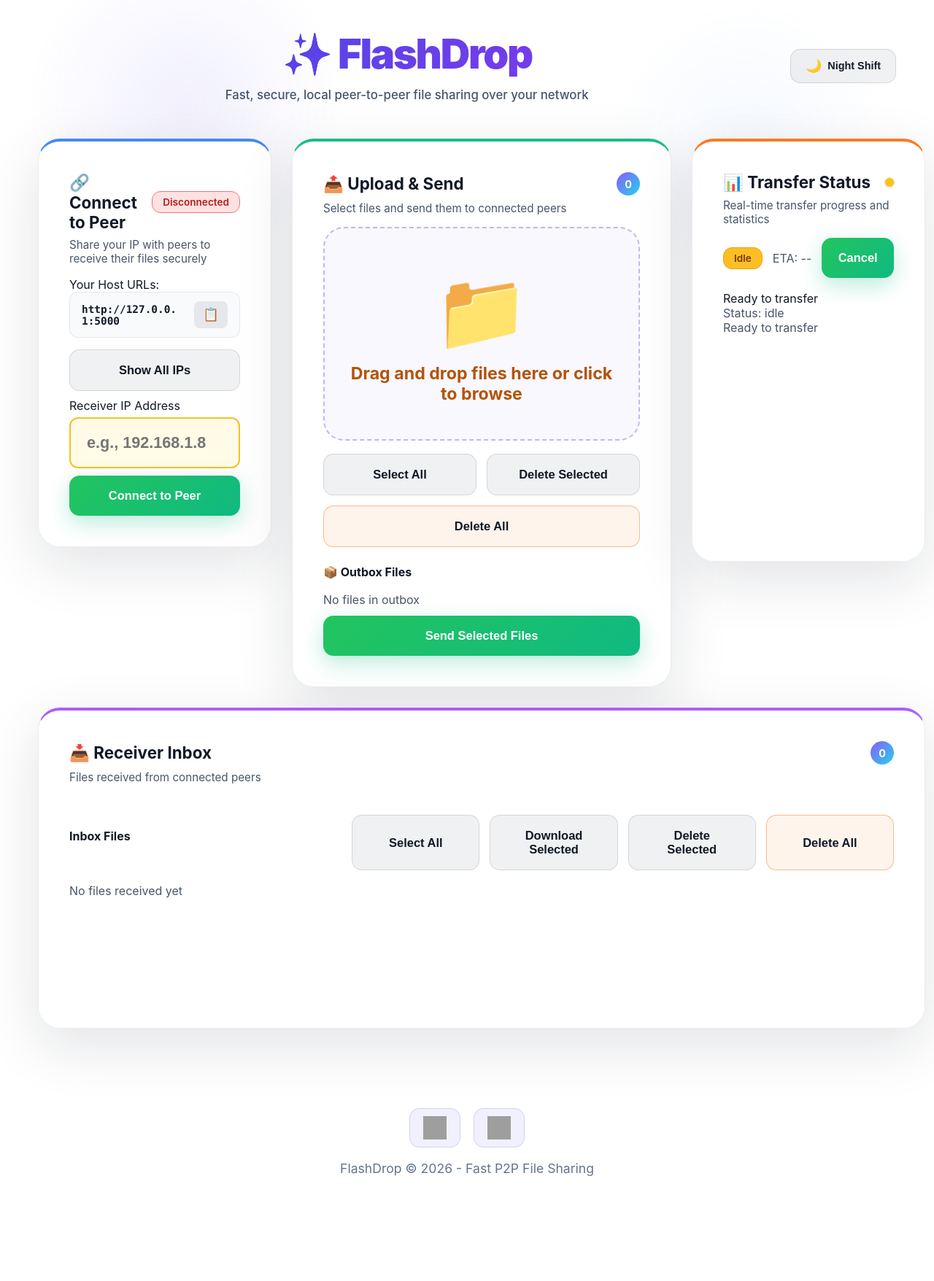
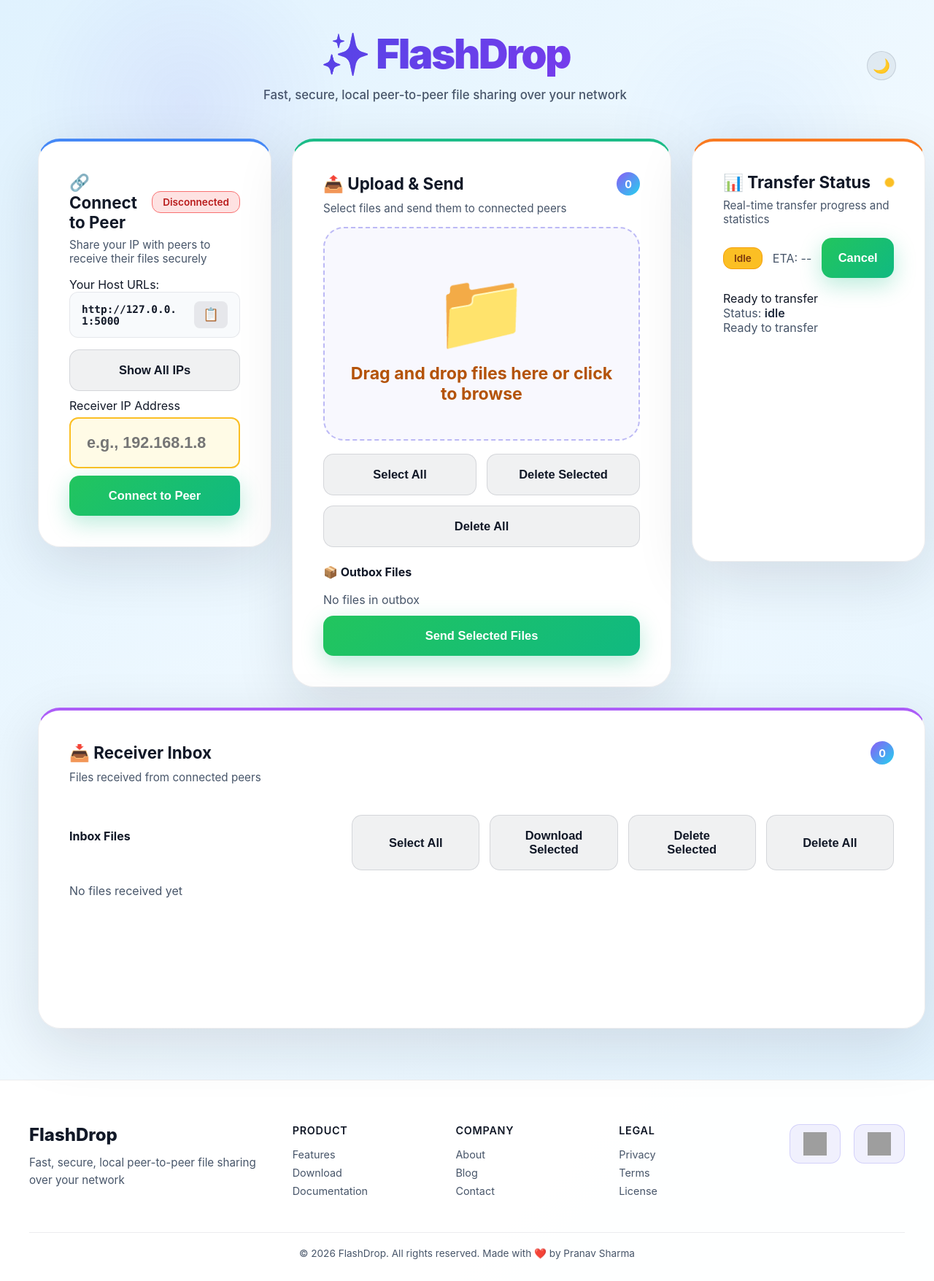
Before and after one commit to PranavSharma1008/FlashDrop, a Flask app: page / in a window 1280 px wide. Shown: the whole page at 73% size. Before the commit the page ends 1612 px from the top, so only its background shows below. Run offline with Flask 3, Linux system fonts and the light colour scheme; data that the repository does not hold is empty; some libraries are stand-ins or nearby versions; grey boxes are pictures that could not be loaded.

Commit message:
Add dark mode

```diff
--- a/static/app.js
+++ b/static/app.js
@@ -131,6 +131,9 @@ function showTransferProgress() {
   if (progressBar) progressBar.classList.remove("hidden");
   const progressText = byId("progressPercent");
   if (progressText) progressText.classList.remove("hidden");
+  // Hide movable circle when showing progress
+  const movableCircle = byId("movableCircle");
+  if (movableCircle) movableCircle.classList.add("hidden");
 }
 
 function hideTransferProgress() {
@@ -138,6 +141,16 @@ function hideTransferProgress() {
   if (progressBar) progressBar.classList.add("hidden");
   const progressText = byId("progressPercent");
   if (progressText) progressText.classList.add("hidden");
+}
+
+function showMovableCircle() {
+  const movableCircle = byId("movableCircle");
+  if (movableCircle) movableCircle.classList.remove("hidden");
+}
+
+function hideMovableCircle() {
+  const movableCircle = byId("movableCircle");
+  if (movableCircle) movableCircle.classList.add("hidden");
 }
 
 function setTransferProgressText(text) {
@@ -587,6 +600,13 @@ async function uploadSelected(files) {
     return;
   }
 
+  // Start circle animation for upload
+  const statusIndicator = document.querySelector(".status-indicator");
+  if (statusIndicator) {
+    statusIndicator.classList.remove("idle");
+    statusIndicator.classList.add("active");
+  }
+
   const fileArray = Array.from(files);
   const pendingItems = fileArray.map((file, index) => ({
     file_id: `pending-${Date.now()}-${index}`,
@@ -612,6 +632,7 @@ async function uploadSelected(files) {
   byId("cancelTransfer").disabled = false;
   showTransferSpinner();
   showTransferProgress();
+  hideMovableCircle(); // Hide movable circle when starting new upload
 
   setStatus(`Uploading ${fileArray.length} file(s)...`);
   Toast.info(`📁 Uploading ${fileArray.length} file(s) to outbox...`);
@@ -644,12 +665,30 @@ async function uploadSelected(files) {
   state.currentOperation = null;
   state.uploadXhr = null;
   hideTransferSpinner();
-  const totalTime = Math.round((Date.now() - state.transferStartTime) / 1000);
-  const minutes = Math.floor(totalTime / 60);
-  const seconds = totalTime % 60;
-  const timeString = minutes > 0 ? `${minutes}m ${seconds}s` : `${seconds}s`;
-  byId("timeTaken").textContent = timeString;
-  setTransferProgressText(`Uploaded ${fileArray.length} file(s) in ${timeString}`);
+  hideTransferProgress(); // Hide progress bar
+
+  // Only show completion message if files were actually uploaded
+  if (fileArray.length > 0) {
+    showMovableCircle(); // Show movable circle instead
+    const totalTime = Math.round((Date.now() - state.transferStartTime) / 1000);
+    const minutes = Math.floor(totalTime / 60);
+    const seconds = totalTime % 60;
+    const timeString = minutes > 0 ? `${minutes}m ${seconds}s` : `${seconds}s`;
+
+    // Only show time if it's greater than 0
+    if (totalTime > 0) {
+      byId("timeTaken").textContent = timeString;
+      setTransferProgressText(`Upload complete - ${fileArray.length} file(s) uploaded in ${timeString}`);
+    } else {
+      byId("timeTaken").textContent = "--";
+      setTransferProgressText(`Upload complete - ${fileArray.length} file(s) uploaded`);
+    }
+  } else {
+    hideMovableCircle(); // Hide movable circle if no files
+    byId("timeTaken").textContent = "--";
+    setTransferProgressText("Ready to transfer");
+  }
+
   byId("cancelTransfer").disabled = true;
   setStatus("All files uploaded to outbox.");
   byId("fileInput").value = "";
@@ -825,6 +864,13 @@ async function sendFiles() {
   setButtonLoading(sendBtn, true);
   Toast.info(`📤 Sending ${file_ids.length} file(s)...`);
 
+  // Start circle animation for send
+  const statusIndicator = document.querySelector(".status-indicator");
+  if (statusIndicator) {
+    statusIndicator.classList.remove("idle");
+    statusIndicator.classList.add("active");
+  }
+
   try {
     const data = await fetchJSON("/api/send", {
       method: "POST",
@@ -984,6 +1030,7 @@ async function monitorTransfer() {
         } else if (t.status === "cancelled") {
           hideTransferSpinner();
           hideTransferProgress();
+          hideMovableCircle(); // Hide movable circle when cancelled
           state.currentOperation = null;
           state.cancelRequested = false;
           // Stop cursor animation
@@ -1007,7 +1054,8 @@ async function monitorTransfer() {
           byId("timeTaken").textContent = timeString;
           byId("totalFileSize").textContent = fmtBytes(state.transferTotalSize);
           hideTransferSpinner();
-          hideTransferProgress();
+          hideTransferProgress(); // Hide progress bar
+          showMovableCircle(); // Show movable circle instead
           state.currentOperation = null;
           state.cancelRequested = false;
 
@@ -1228,7 +1276,12 @@ async function bootstrap() {
 
   if (data.all_ips && data.all_ips.length > 1) {
     data.all_ips.forEach((ip) => {
-      if (ip !== data.ip && !ip.startsWith('127.') && !ip.startsWith('::') && !ip.startsWith('fe80:')) {
+      if (ip !== data.ip &&
+          ip !== window.location.hostname &&
+          !ip.startsWith('127.') &&
+          !ip.startsWith('::') &&
+          !ip.startsWith('fe80:') &&
+          ip !== '0.0.0.0') {
         const urlItem = document.createElement("div");
         urlItem.className = "url-item";
         urlItem.innerHTML = `
@@ -1320,10 +1373,22 @@ window.addEventListener("DOMContentLoaded", () => {
 
       const allIpsBox = byId("allIpsBox");
       if (allIpsBox.style.display === "none" || !allIpsBox.style.display) {
-        if (allIps.length === 0) {
+        // Get current IP to exclude it from the list
+        const currentIp = window.location.hostname;
+
+        // Filter out current IP and invalid IPs
+        const filteredIps = allIps.filter(ip =>
+          ip !== currentIp &&
+          !ip.startsWith('127.') &&
+          !ip.startsWith('::') &&
+          !ip.startsWith('fe80:') &&
+          ip !== '0.0.0.0'
+        );
+
+        if (filteredIps.length === 0) {
           allIpsBox.innerHTML = "<p style='color: #64748b;'>No additional IPs found</p>";
         } else {
-          allIpsBox.innerHTML = allIps
+          allIpsBox.innerHTML = filteredIps
             .map(
               (ip) =>
                 `<div style="margin-bottom:4px;"><code>http://${ip}:${appPort}</code> <button class='copy-btn' onclick='copyToClipboard("http://${ip}:${appPort}")'>📋</button></div>`
--- a/static/styles.css
+++ b/static/styles.css
@@ -69,11 +84,12 @@ html {
 body {
   font-family: -apple-system, BlinkMacSystemFont, 'Segoe UI', Roboto, 'Helvetica Neue', Arial, sans-serif;
   margin: 0;
-  background: #ffffff;
+  background: linear-gradient(135deg, #e0f2fe 0%, #f0f9ff 50%, #e0f2fe 100%);
   color: var(--text);
   min-height: 100vh;
   display: flex;
   flex-direction: column;
+  transition: background-color 0.3s ease, color 0.3s ease;
 }
 
 body::before {
@@ -114,18 +130,42 @@ body::before {
 .theme-toggle .btn {
   display: flex;
   align-items: center;
+  justify-content: center;
   gap: 8px;
-  padding: 12px 20px;
+  padding: 8px;
   font-size: 0.9rem;
   min-height: auto;
+  width: 40px;
+  height: 40px;
+  border-radius: 50%;
+  background: rgba(15, 23, 42, 0.06);
+  border: 1px solid rgba(15, 23, 42, 0.12);
+}
+
+.theme-toggle .btn:hover {
+  background: rgba(15, 23, 42, 0.1);
+}
+
+body.dark-mode .theme-toggle .btn {
+  background: rgba(148, 163, 184, 0.1);
+  border: 1px solid rgba(148, 163, 184, 0.2);
+}
+
+body.dark-mode .theme-toggle .btn:hover {
+  background: rgba(148, 163, 184, 0.2);
 }
 
 .theme-icon {
-  font-size: 1.1rem;
+  font-size: 1.2rem;
+}
+
+.theme-text {
+  display: none;
 }
 
 /* Dark mode styles */
 body.dark-mode {
+  background: linear-gradient(135deg, #0f172a 0%, #1e293b 50%, #0f172a 100%);
   --bg: #0f172a;
   --panel: rgba(15, 23, 42, 0.98);
   --panel-strong: rgba(30, 41, 59, 0.96);
@@ -381,15 +437,15 @@ body.dark-mode .file-items li {
 }
 
 .btn-danger-outline {
-  background: rgba(249, 115, 22, 0.08);
+  background: rgba(15, 23, 42, 0.06);
   color: var(--text);
-  border: 1px solid rgba(249, 115, 22, 0.45);
+  border: 1px solid rgba(15, 23, 42, 0.12);
 }
 
 .btn-danger-outline:hover {
   background: #ffffff;
   color: #dc2626;
-  border: 1px solid rgba(249, 115, 22, 0.45);
+  border: 1px solid rgba(15, 23, 42, 0.12);
 }
 
 .btn:hover { transform: scale(1.03); }
@@ -452,15 +508,31 @@ body.dark-mode .file-items li {
 .file-actions button,
 .stats-text,
 .status-text,
-.eta-text,
+.eta-text {
+  color: var(--muted);
+}
+
 .status-value {
-  color: var(--muted);
+  color: #1e293b;
+  font-weight: 600;
 }
 
 /* Ensure consistent receiving status color */
 .status-value:contains("Receiving"),
 .status-value:contains("receiving") {
-  color: var(--muted);
+  color: #1e293b;
+  font-weight: 700;
+}
+
+body.dark-mode .status-value {
+  color: #f1f5f9;
+  font-weight: 600;
+}
+
+body.dark-mode .status-value:contains("Receiving"),
+body.dark-mode .status-value:contains("receiving") {
+  color: #22c55e;
+  font-weight: 700;
 }
 
 .url-list { margin-bottom: 16px; }
@@ -538,10 +610,124 @@ body.dark-mode .file-items li {
 .bar { width: 0%; height: 100%; background: linear-gradient(90deg, #8b5cf6, #38bdf8); transition: width 0.3s ease; }
 .progress-text { position: relative; left: 0; width: fit-content; padding: 4px 8px; border-radius: 999px; background: rgba(255,255,255,0.08); color: var(--text); font-size: 0.9rem; }
 
+/* Movable black circle indicator */
+.movable-circle {
+  width: 16px;
+  height: 16px;
+  background: #000000;
+  border-radius: 50%;
+  position: relative;
+  margin: 20px auto;
+  animation: moveCircle 2s ease-in-out infinite;
+  box-shadow: 0 2px 8px rgba(0, 0, 0, 0.3);
+}
+
+body.dark-mode .movable-circle {
+  background: #ffffff;
+  box-shadow: 0 2px 8px rgba(255, 255, 255, 0.3);
+}
+
+@keyframes moveCircle {
+  0%, 100% { transform: translateX(-20px); }
+  50% { transform: translateX(20px); }
+}
+
+@keyframes spin { to { transform: rotate(360deg); } }
+
 .transfer-details p { margin: 6px 0; }
-.footer { margin-top: 20px; padding: 18px 24px; border-top: 1px solid rgba(255,255,255,0.08); }
-.footer-content { display: flex; flex-wrap: wrap; justify-content: space-between; align-items: center; gap: 12px; color: var(--muted-strong); }
-.footer-socials { display: flex; gap: 12px; }
+.footer {
+  margin-top: auto;
+  padding: 60px 20px 30px;
+  border-top: 1px solid var(--panel-border);
+  background: var(--panel);
+}
+
+.footer-content {
+  display: grid;
+  grid-template-columns: 1fr 2fr auto;
+  gap: 40px;
+  max-width: 1200px;
+  margin: 0 auto 40px;
+}
+
+.footer-info h3 {
+  margin: 0 0 12px 0;
+  font-size: 1.5rem;
+  font-weight: 800;
+  color: var(--text);
+}
+
+.footer-info p {
+  margin: 0;
+  color: var(--muted);
+  font-size: 0.95rem;
+  line-height: 1.6;
+}
+
+.footer-links {
+  display: grid;
+  grid-template-columns: repeat(3, 1fr);
+  gap: 30px;
+}
+
+.footer-section h4 {
+  margin: 0 0 16px 0;
+  font-size: 0.9rem;
+  font-weight: 600;
+  color: var(--text);
+  text-transform: uppercase;
+  letter-spacing: 0.05em;
+}
+
+.footer-link {
+  display: block;
+  margin-bottom: 8px;
+  color: var(--muted);
+  text-decoration: none;
+  font-size: 0.9rem;
+  transition: color var(--transition-fast);
+}
+
+.footer-link:hover {
+  color: var(--text);
+}
+
+.footer-socials {
+  display: flex;
+  gap: 12px;
+  align-items: flex-start;
+}
+
+.footer-bottom {
+  text-align: center;
+  padding-top: 20px;
+  border-top: 1px solid var(--panel-border);
+  max-width: 1200px;
+  margin: 0 auto;
+}
+
+.footer-bottom p {
+  margin: 0;
+  color: var(--muted);
+  font-size: 0.85rem;
+}
+
+@media (max-width: 768px) {
+  .footer-content {
+    grid-template-columns: 1fr;
+    gap: 30px;
+    text-align: center;
+  }
+
+  .footer-links {
+    grid-template-columns: 1fr;
+    gap: 20px;
+  }
+
+  .footer-socials {
+    justify-content: center;
+  }
+}
 
 .tx { font-family: monospace; }
 
--- a/templates/index.html
+++ b/templates/index.html
@@ -14,7 +14,7 @@
       <header class="header">
         <div class="header-top">
           <div class="header-content">
-            <h1>✨ <span style="color: #22c55e; font-weight: 900;">F</span><span style="color: #111827; font-weight: 900;">lash</span><span style="color: #22c55e; font-weight: 900;">D</span><span style="color: #111827; font-weight: 900;">rop</span></h1>
+            <h1>✨ <span style="color: #22c55e; font-weight: 900;">F</span><span style="color: #000000; font-weight: 900;">lash</span><span style="color: #22c55e; font-weight: 900;">D</span><span style="color: #000000; font-weight: 900;">rop</span></h1>
             <p class="subtitle">Fast, secure, local peer-to-peer file sharing over your network</p>
           </div>
           <div class="theme-toggle">
@@ -108,6 +108,7 @@
             <div id="transferProgressText" class="transfer-progress-text">Ready to transfer</div>
             <div class="progress hidden"><div id="bar" class="bar"></div></div>
             <span id="progressPercent" class="progress-text hidden">0%</span>
+            <div id="movableCircle" class="movable-circle hidden"></div>
           </div>
           <p id="stats" class="stats-text">Status: <span class="status-value">idle</span></p>
           <p id="status" class="status-text">Ready to transfer</p>
@@ -148,7 +149,31 @@
 
     <!-- Footer -->
     <footer class="footer">
-      <div class="footer-content centered-footer">
+      <div class="footer-content">
+        <div class="footer-info">
+          <h3>FlashDrop</h3>
+          <p>Fast, secure, local peer-to-peer file sharing over your network</p>
+        </div>
+        <div class="footer-links">
+          <div class="footer-section">
+            <h4>Product</h4>
+            <a href="#" class="footer-link">Features</a>
+            <a href="#" class="footer-link">Download</a>
+            <a href="#" class="footer-link">Documentation</a>
+          </div>
+          <div class="footer-section">
+            <h4>Company</h4>
+            <a href="#" class="footer-link">About</a>
+            <a href="#" class="footer-link">Blog</a>
+            <a href="#" class="footer-link">Contact</a>
+          </div>
+          <div class="footer-section">
+            <h4>Legal</h4>
+            <a href="#" class="footer-link">Privacy</a>
+            <a href="#" class="footer-link">Terms</a>
+            <a href="#" class="footer-link">License</a>
+          </div>
+        </div>
         <div class="footer-socials">
           <a href="https://github.com/PranavSharma1008" target="_blank" rel="noreferrer" title="GitHub" class="footer-icon-link">
             <img src="https://cdn.jsdelivr.net/gh/devicons/devicon/icons/github/github-original.svg" alt="GitHub" class="footer-icon" />
@@ -157,7 +182,9 @@
             <img src="https://cdn.jsdelivr.net/gh/devicons/devicon/icons/linkedin/linkedin-original.svg" alt="LinkedIn" class="footer-icon" />
           </a>
         </div>
-        <p class="footer-title">FlashDrop © 2026 - Fast P2P File Sharing</p>
+      </div>
+      <div class="footer-bottom">
+        <p>© 2026 FlashDrop. All rights reserved. Made with ❤️ by Pranav Sharma</p>
       </div>
     </footer>
 
```
Also changed, not shown: other parts of static/styles.css (+34 -3 lines).
